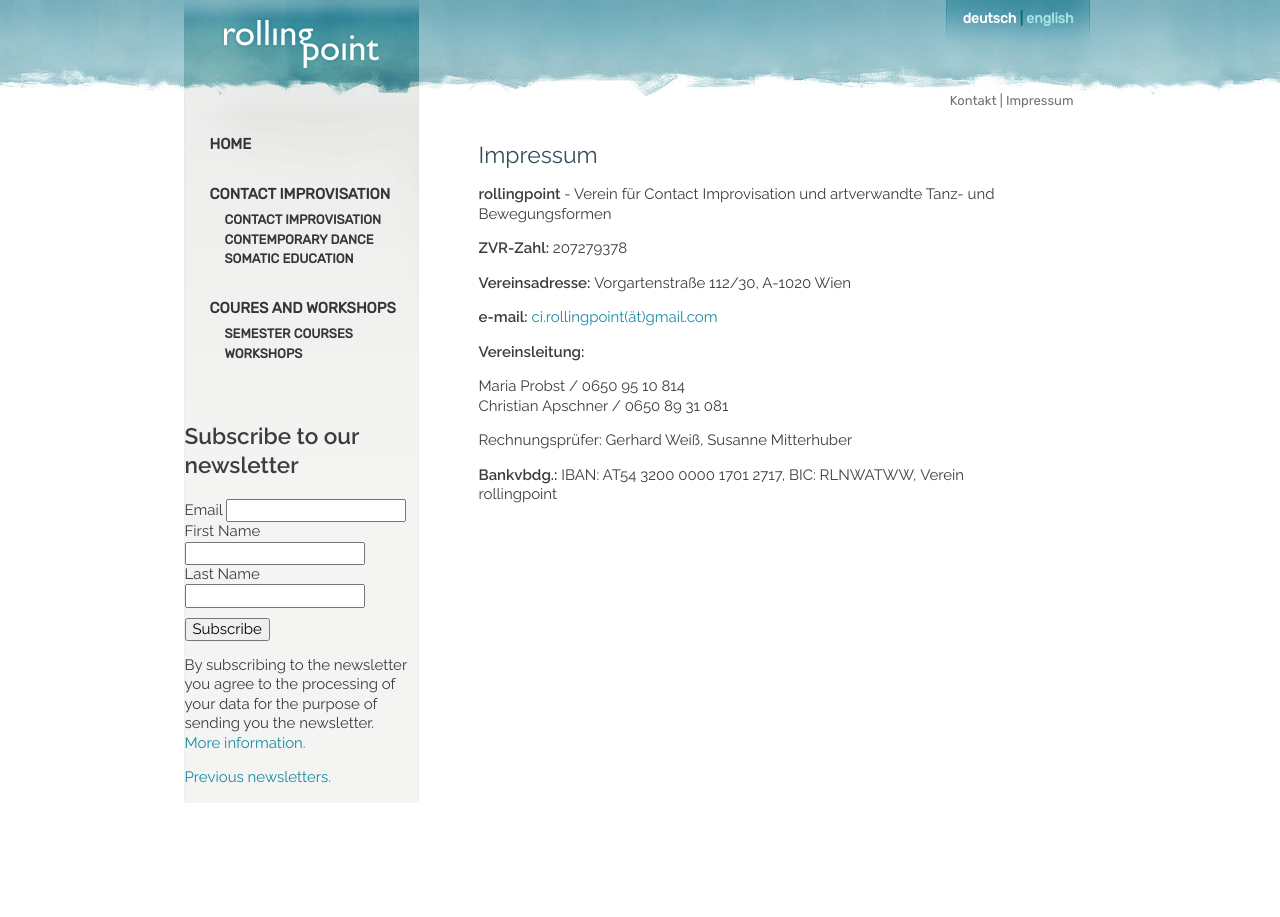
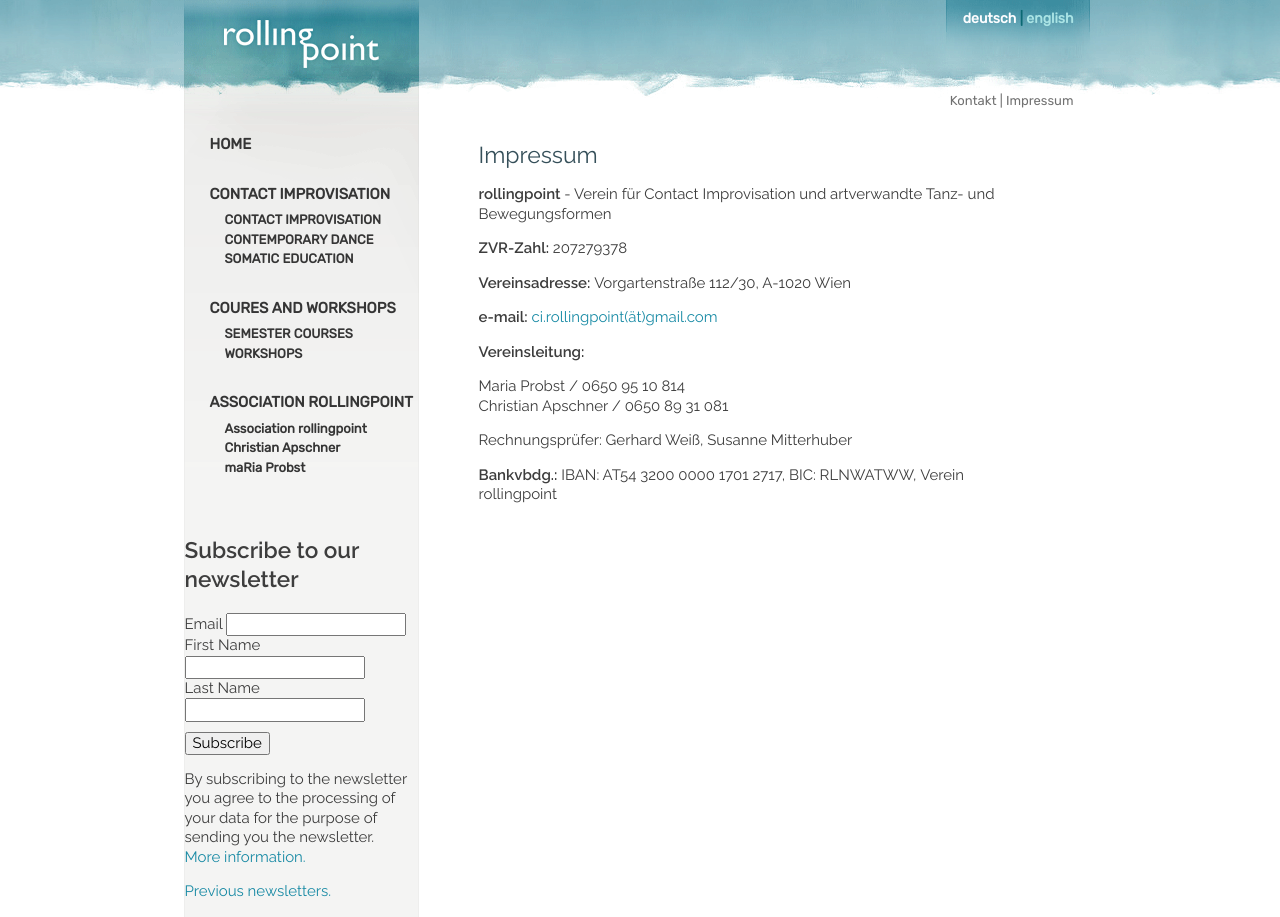
Before and after one commit to manulari/rollingpointat, a Jekyll site: the page built from _pages_en/en-impressum.md, in a window 1280 px wide. Built offline with Jekyll 4.4.1, drawn with Linux system fonts in a browser that asks for light colours; comment, search, counter and statistics services are not loaded.

Commit message:
Update Settings “nav_en”

```diff
--- a/_data/nav_en.yml
+++ b/_data/nav_en.yml
@@ -17,3 +17,12 @@ entries:
         path: /en/kurse
       - title: WORKSHOPS
         path: /en/workshops
+  - title: ASSOCIATION ROLLINGPOINT
+    path: /en/verein
+    subentries:
+      - title: Association rollingpoint
+        path: /en/verein
+      - title: Christian Apschner
+        path: /en/christian
+      - title: maRia Probst
+        path: /en/maria
```
